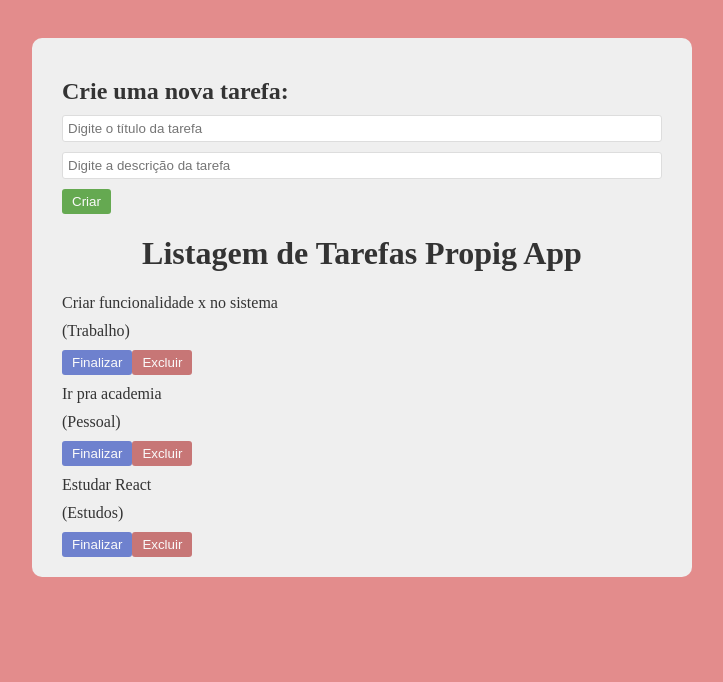
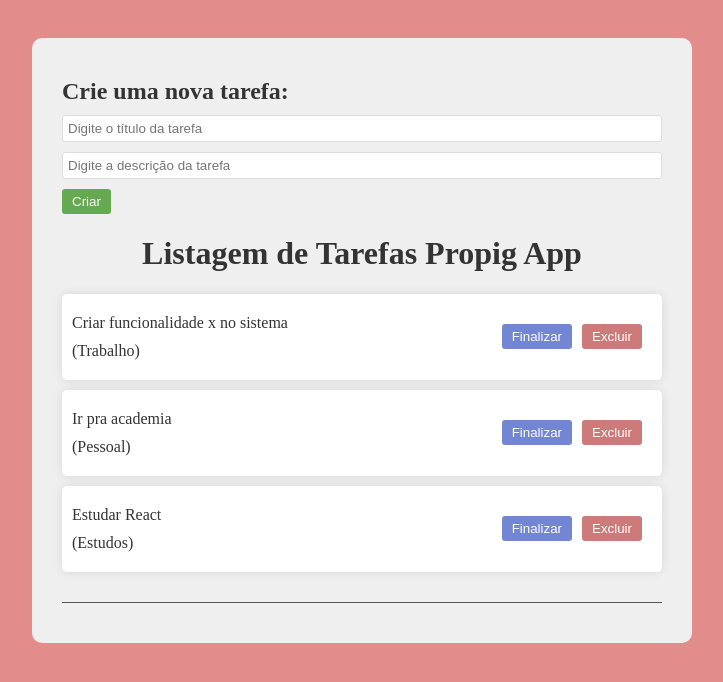
Before and after one commit to remifaro/Projeto-listagem-propig-app, a React (Vite) app in the folder listagem-propig-app/: page / in a window 1280 px wide. Shown: the top 682 px of the page, without its empty margins (278-1001 px from the left). Built offline with nearby package versions, Linux system fonts and the light colour scheme.

Commit message:
feat: Adição da estilização do bloco de tarefas e adição das funcionalidades para a adição de uma tarefa.

```diff
--- a/listagem-propig-app/src/App.css
+++ b/listagem-propig-app/src/App.css
@@ -32,6 +32,7 @@
   background-color: #2c8c0f;
   color: #fff;
   padding: 5px 10px;
+  margin-right: 10px;
   border: none;
   border-radius: 3px;
   opacity: .7;
@@ -40,6 +41,24 @@
 
 button:hover {
   opacity: 1;
+}
+
+.lista-tarefa{
+  margin-bottom: 20px;
+  padding-bottom: 20px;
+  border-bottom: 1px solid #555;
+}
+
+.tarefa {
+  background-color: #fff;
+  box-shadow: 0 0 10px rgb(0, 0, 0, .1);
+  padding: 10px;
+  margin-bottom: 10px;
+  border-radius: 5px;
+  display: flex;
+  justify-content: space-between;
+  align-items: center;
+
 }
 
 .finalizar {
--- a/listagem-propig-app/src/App.jsx
+++ b/listagem-propig-app/src/App.jsx
@@ -26,14 +26,28 @@
     }
   ]);
 
+  // Função para atualização da minha lista de tarefas
+  const adicionarTarefa = (titulo, descricao) => {
+    const newTarefas = [...tarefas,
+    {
+      id: Math.floor(Math.random() * 10000),
+      titulo,
+      descricao,
+      estaFinalizada: false,
+    },
+    ];
+
+    setTarefas(newTarefas);
+  };
+
   return (
     <div className="App">
-      <CriarTarefa />
+      <CriarTarefa adicionarTarefa={adicionarTarefa}/>
       <h1>Listagem de Tarefas Propig App</h1>
       <div className="lista-tarefa">
         {tarefas.map((tarefa) => (
-            <Tarefa tarefa={tarefa} />
-          ))}
+          <Tarefa key={tarefa.id} tarefa={tarefa} />
+        ))}
       </div>
     </div>
   )
--- a/listagem-propig-app/src/components/CriarTarefa.jsx
+++ b/listagem-propig-app/src/components/CriarTarefa.jsx
@@ -1,12 +1,30 @@
-import React from 'react'
+import { useState } from 'react'
 
-const CriarTarefa = () => {
+const CriarTarefa = ({adicionarTarefa}) => {
+
+    const [titulo, setTitulo] = useState("");
+    const [descricao, setDescricao] = useState("");
+
+    const handleSubmit = (e) => {
+        e.preventDefault();
+
+        // Validação de entrada - não permite titulo ou descricao em branco
+        if(!titulo || !descricao) return;
+
+        // Adição dos valores para a função de atualização da lista
+        adicionarTarefa(titulo, descricao);
+
+        // Limpeza dos dados após tentativa de criação da nova tarefa
+        setTitulo("");
+        setDescricao("");
+    };
+
   return (
     <div className="criar-tarefa">
         <h2>Crie uma nova tarefa:</h2>
-        <form>
-            <input type="text" placeholder="Digite o título da tarefa"/>
-            <input type="text" placeholder="Digite a descrição da tarefa"/>
+        <form onSubmit={handleSubmit}>
+            <input type="text" placeholder="Digite o título da tarefa" value={titulo} onChange={(e) => setTitulo(e.target.value)}/>
+            <input type="text" placeholder="Digite a descrição da tarefa" value={descricao} onChange={(e) => setDescricao(e.target.value)}/>
             <button>Criar</button>
         </form>
     </div>
```
